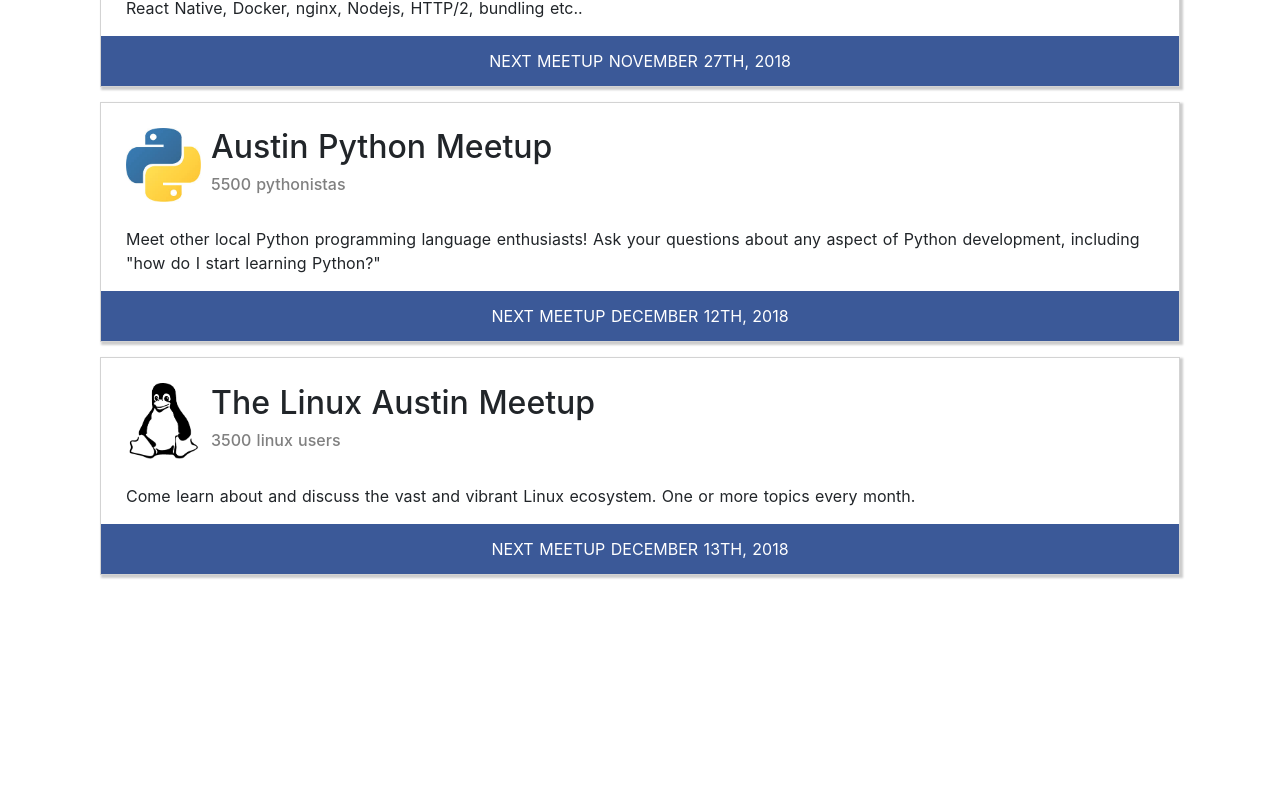
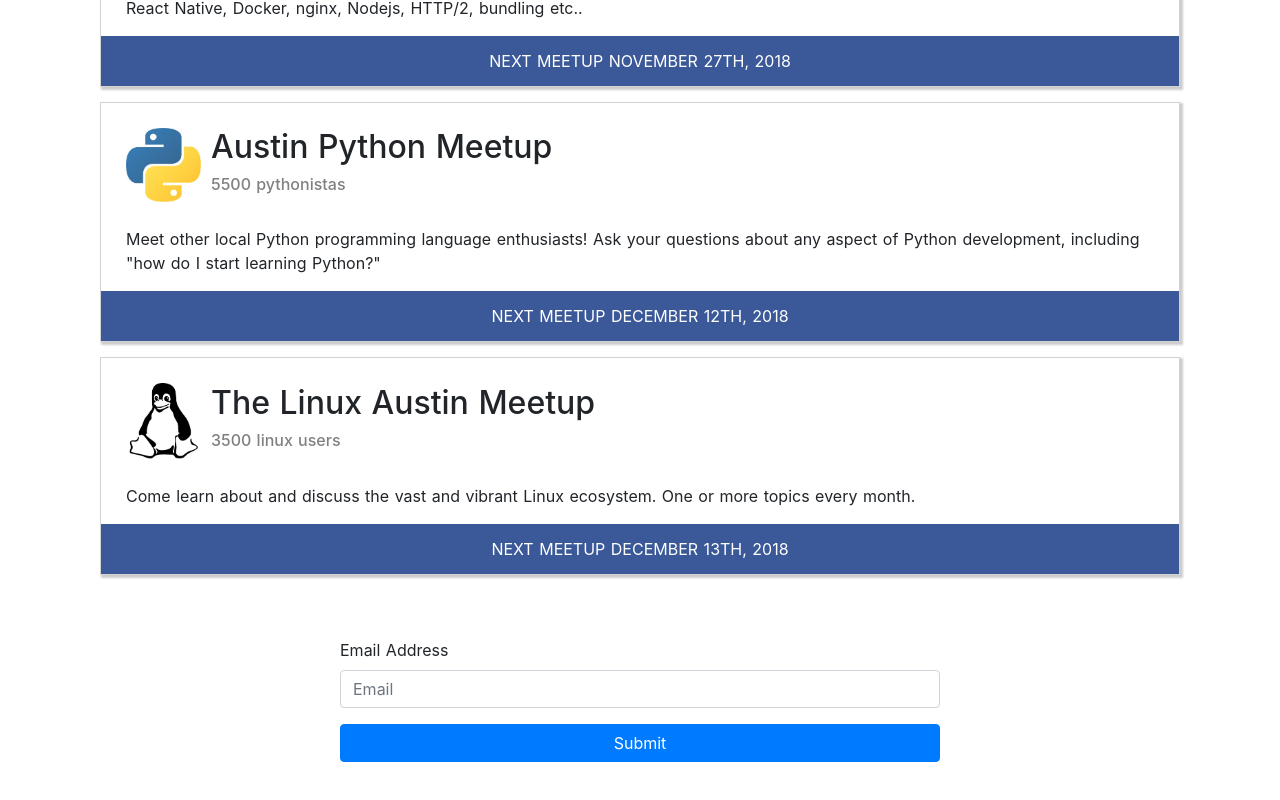
Before and after one commit to MarshalJoe/namespaces, a Nuxt app: page /company/facebook in a window 1280 px wide. Shown: the part 904-1704 px from the top of the page. Before the commit the page ends 1494 px from the top, so only its background shows below. Built offline with nearby package versions, Linux system fonts and the light colour scheme.

Commit message:
Add form component to FB view

```diff
--- a/pages/company/facebook.vue
+++ b/pages/company/facebook.vue
@@ -1,10 +1,12 @@
 <script>
 import MeetupCard from '~/components/MeetupCard.vue';
+import CompanyInquiry from '~/components/CompanyInquiry.vue';
 import meetups from '~/content/facebook.js';
 
 export default {
   components: {
-    MeetupCard
+    MeetupCard,
+    CompanyInquiry
   },
 
   data: function() {
@@ -23,6 +25,9 @@
     	</div>
     	<div class="company__body">
     		<MeetupCard v-for="(meetup, key) in meetups" v-bind="meetup" :key="key" />
+    	</div>
+    	<div class="company__inquiry">
+    		<CompanyInquiry company-name="facebook" />
     	</div>
     </div>
   </section>
```
Also changed, not shown: 1 other file (tests, documents, lock files or other folders).
